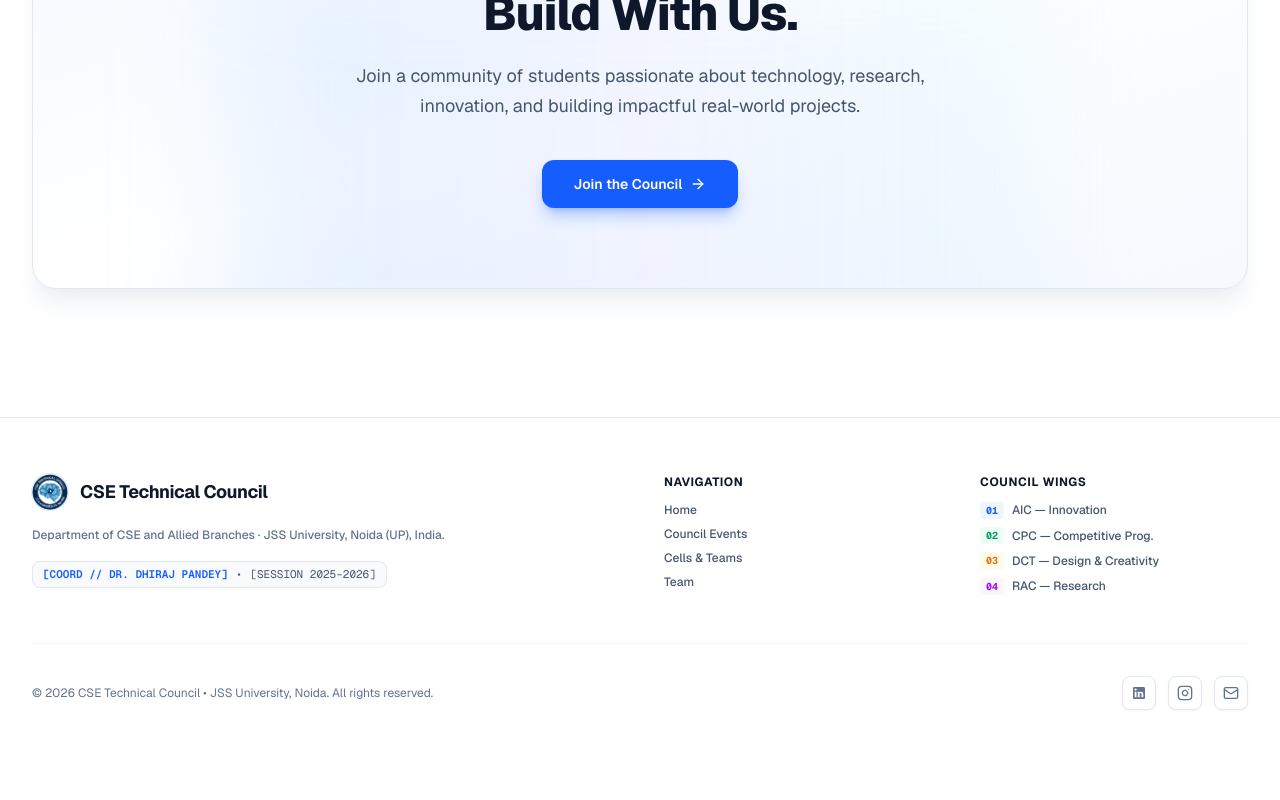
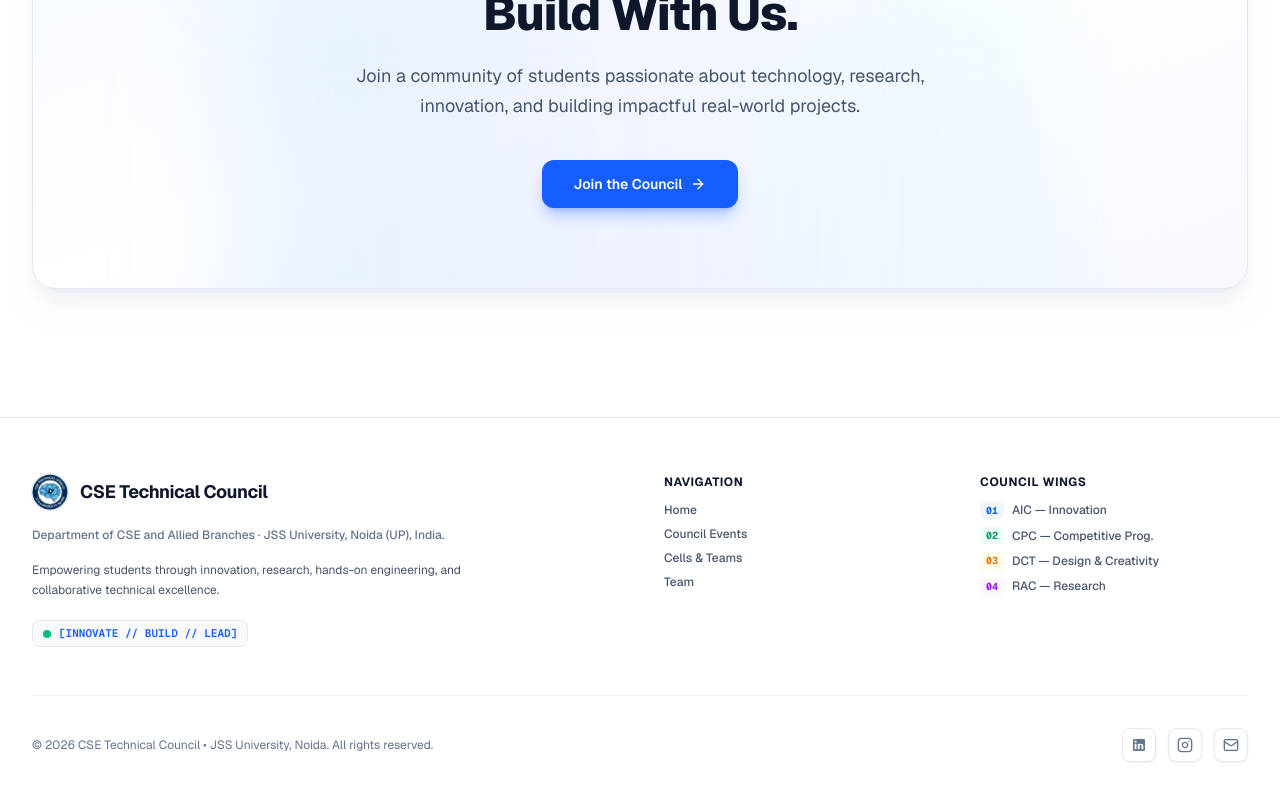
Before and after one commit to yashgupta184/CSE_Technical_Council_Official_Website, a Next.js app: page / in a window 1280 px wide. Shown: the part 7181-7981 px from the top of the page. Before the commit the page ends 7947 px from the top, so only its background shows below. Built offline with nearby package versions, Linux system fonts and the light colour scheme; no server answers.

Commit message:
changes in footer

```diff
--- a/components/Footer.tsx
+++ b/components/Footer.tsx
@@ -22,10 +22,11 @@ export function Footer() {
               <br />
               JSS University, Noida (UP), India.
             </p>
+            <p className="max-w-md text-xs leading-relaxed text-slate-500 font-normal">
+              Empowering students through innovation, research, hands-on engineering, and collaborative technical excellence.
+            </p>
             <div className="inline-flex items-center gap-2 rounded-lg border border-slate-200 bg-slate-50 px-2.5 py-1 font-mono text-[11px] text-slate-600">
-              <span className="font-semibold text-blue-600">[COORD // DR. DHIRAJ PANDEY]</span>
-              <span>&bull;</span>
-              <span>[SESSION 2025&ndash;2026]</span>
+              <span className="font-semibold text-blue-600">[INNOVATE // BUILD // LEAD]</span>
             </div>
           </div>
 
--- a/components/layout/Footer.tsx
+++ b/components/layout/Footer.tsx
@@ -29,10 +29,17 @@ export function Footer() {
             <p className="max-w-md text-xs font-medium leading-relaxed text-slate-500 dark:text-slate-400">
               Department of CSE and Allied Branches &middot; JSS University, Noida (UP), India.
             </p>
-            <div className="inline-flex flex-wrap items-center gap-2 rounded-lg border border-slate-200 bg-slate-50 px-2.5 py-1 font-mono text-[11px] text-slate-600 dark:border-slate-800 dark:bg-slate-900 dark:text-slate-300">
-              <span className="font-semibold text-blue-600 dark:text-blue-400">[COORD // DR. DHIRAJ PANDEY]</span>
-              <span>&bull;</span>
-              <span>[SESSION 2025&ndash;2026]</span>
+            <p className="max-w-md text-xs leading-relaxed text-slate-600 dark:text-slate-400">
+              Empowering students through innovation, research, hands-on engineering, and collaborative technical excellence.
+            </p>
+            <div className="flex flex-wrap items-center gap-2 pt-1">
+              <div className="inline-flex items-center gap-2 rounded-lg border border-slate-200 bg-slate-50 px-2.5 py-1 font-mono text-[11px] text-slate-600 dark:border-slate-800 dark:bg-slate-900 dark:text-slate-300">
+                <span className="relative flex h-2 w-2">
+                  <span className="absolute inline-flex h-full w-full animate-ping rounded-full bg-emerald-400 opacity-75"></span>
+                  <span className="relative inline-flex h-2 w-2 rounded-full bg-emerald-500"></span>
+                </span>
+                <span className="font-semibold text-blue-600 dark:text-blue-400">[INNOVATE // BUILD // LEAD]</span>
+              </div>
             </div>
           </div>
 
```
